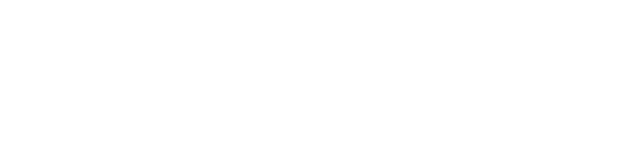
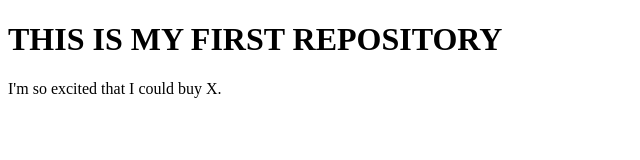
Before and after one commit to Ale-Bar989/test-repository, a plain HTML site: page index.html in a window 1280 px wide. Shown: the whole page, without its empty margins (0-640 px from the left). Drawn offline with Linux system fonts and the light colour scheme.

Commit message:
ADD A PARAGRAPH WITH A FUNNY MESSAGE

```diff
--- a/index.html
+++ b/index.html
@@ -6,6 +6,11 @@
     <title>Git VSCODE</title>
 </head>
 <body>
-
+    <h1>THIS IS MY FIRST REPOSITORY</h1>
+    <div class="container">
+        <div class="row">
+            <p>I'm so excited that I could buy X.</p>
+        </div>
+    </div>
 </body>
 </html>
```
